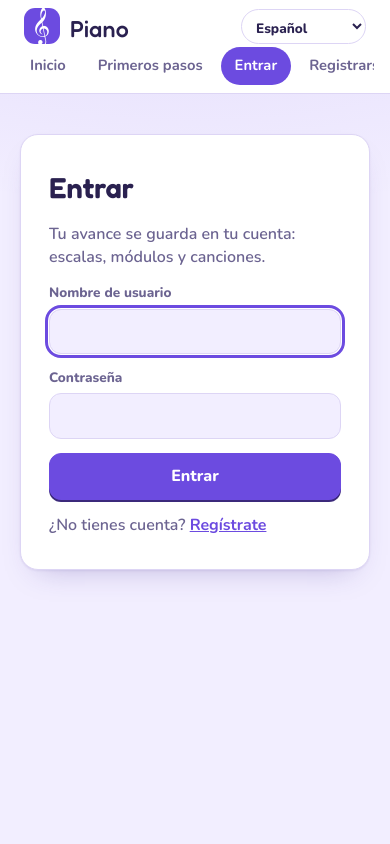
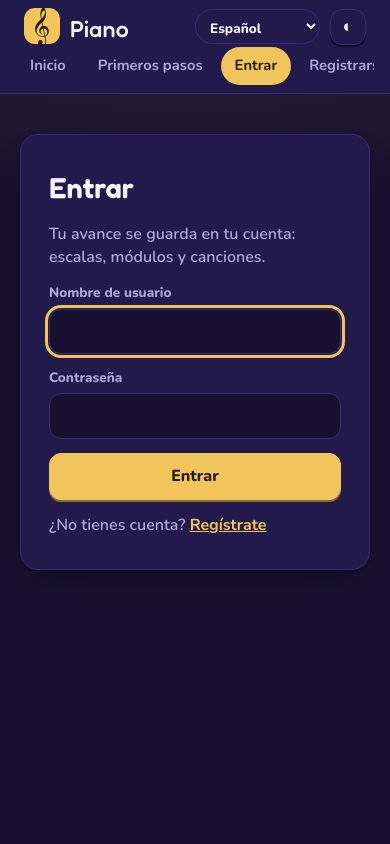
Before and after one commit to OmarGonD/piano_piano, a Django app: page /cuenta/entrar/ in a window 390 px wide. Run offline with Django 5.2, Linux system fonts and the light colour scheme; data comes from the database, SQL or seed files in the repository; some web fonts are replaced.

Commit message:
Tema oscuro fijo por defecto con selector, y audio más robusto en tabletas
Los navegadores que oscurecen las páginas a la fuerza (Samsung Internet) cambiaban los
colores; ahora el tema es explícito (oscuro por defecto, con botón claro/oscuro). En el
audio, las notas nunca se programan en el pasado, hay más margen de programación y las
notas usan menos armónicos cuando suenan muchas a la vez.

Co-Authored-By: Claude Sonnet 5.5 <noreply@anthropic.com>

```diff
--- a/escalas/static/escalas/css/app.css
+++ b/escalas/static/escalas/css/app.css
@@ -754,3 +754,8 @@ dialog{border-width:1px;border-radius:22px}
 
 .guest-note{margin:0;padding:12px 16px;border:1px dashed var(--line);border-radius:14px;color:var(--muted);text-align:center}
 .guest-note a{color:var(--accent);font-weight:800}
+
+/* tema elegido por el usuario (por defecto oscuro): manda sobre el ajuste del sistema */
+:root[data-theme="dark"]{color-scheme:dark}
+:root[data-theme="light"]{color-scheme:light}
+.theme-btn{order:2;width:36px;height:36px;font-size:1.1rem;flex:0 0 auto}
--- a/escalas/static/escalas/js/song.js
+++ b/escalas/static/escalas/js/song.js
@@ -491,7 +491,7 @@ function startDemo(startBeat){
   let next=0, lit=0;
   const schedule=()=>{
     const now=ac().currentTime;
-    while(next<notes.length&&t0+notes[next].at<now+0.5){
+    while(next<notes.length&&t0+notes[next].at<now+1.5){
       const n=notes[next++];
       tone(n.m,t0+n.at,Math.max(0.25,n.d*spb*0.95));
     }
--- a/escalas/templates/escalas/_nav.html
+++ b/escalas/templates/escalas/_nav.html
@@ -21,6 +21,7 @@
   <a href="{% url 'register' %}"{% if request.resolver_match.url_name == 'register' %} aria-current="page"{% endif %}>{% trans "Registrarse" %}</a>
 </nav>
 {% endif %}
+<button type="button" class="icon-btn theme-btn" onclick="toggleTheme()" aria-label="{% trans 'Cambiar entre tema claro y oscuro' %}" title="{% trans 'Cambiar entre tema claro y oscuro' %}">◐</button>
 <form class="langmenu" method="post" action="{% url 'set_language' %}">
   {% csrf_token %}
   <input type="hidden" name="next" value="{{ request.get_full_path }}">
--- a/escalas/templates/escalas/base.html
+++ b/escalas/templates/escalas/base.html
@@ -3,8 +3,15 @@
 <head>
 <meta charset="utf-8">
 <meta name="viewport" content="width=device-width, initial-scale=1, viewport-fit=cover">
-<meta name="color-scheme" content="light dark">
+<meta name="color-scheme" content="dark light">
 <meta name="theme-color" content="#1B1440">
+<script>
+/* tema: oscuro por defecto y elegible; así los navegadores que oscurecen las páginas a la fuerza (p. ej. Samsung Internet) no cambian los colores */
+(function(){var t='dark';try{t=localStorage.getItem('theme')||'dark';}catch(e){}
+document.documentElement.dataset.theme=t;
+window.toggleTheme=function(){var n=document.documentElement.dataset.theme==='light'?'dark':'light';document.documentElement.dataset.theme=n;try{localStorage.setItem('theme',n);}catch(e){}
+var m=document.querySelector('meta[name=theme-color]');if(m)m.content=n==='light'?'#F2EEFF':'#1B1440';};})();
+</script>
 <meta name="csrf-token" content="{{ csrf_token }}">
 <title>{% block title %}{% trans 'Escalas · práctica de piano' %}{% endblock %}</title>
 <link rel="preconnect" href="https://fonts.googleapis.com">
```
Also changed, not shown: escalas/static/escalas/js/audio.js (+9 -2 lines), locale/en/LC_MESSAGES/django.po, locale/fr/LC_MESSAGES/django.po, locale/it/LC_MESSAGES/django.po, locale/pt/LC_MESSAGES/django.po, 4 other files.
